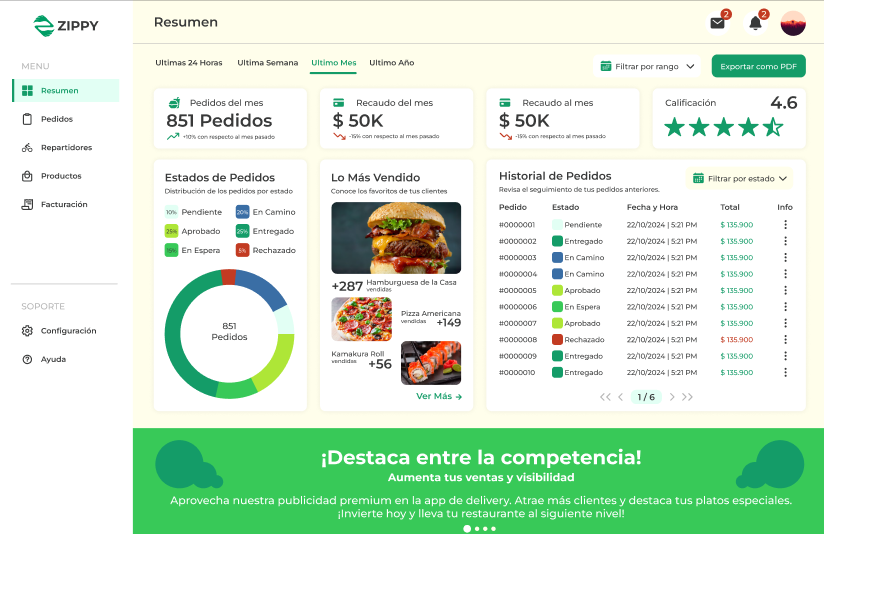
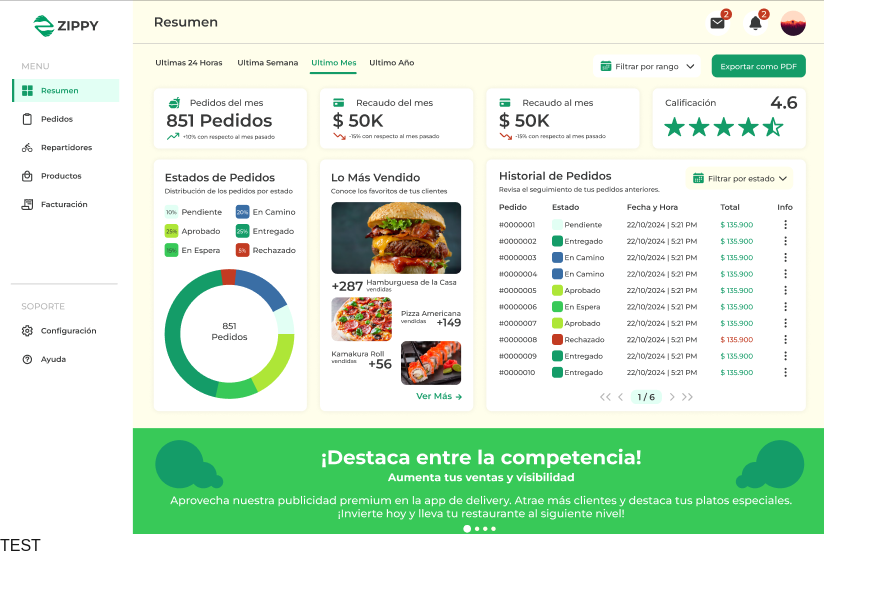
Before and after one commit to deliveryapp16/zippy_basic_front, a Next.js app: page / in a window 1280 px wide. Shown: the top 590 px of the page, without its empty margins (0-887 px from the left). Built offline with nearby package versions, Linux system fonts and the light colour scheme.

Commit message:
test deploy test

```diff
--- a/src/app/page.js
+++ b/src/app/page.js
@@ -1,8 +1,9 @@
 export default function Home() {
   return (
     <div className="w-screen h-screen">
-      <div className="w-full h-full flex justify-center items-center">
+      <div className="w-full h-full flex flex-col justify-center items-center">
         <img src="/images/home.png" alt="hero" />
+        <div className="pt-6">TEST</div>
       </div>
     </div>
   );
```
